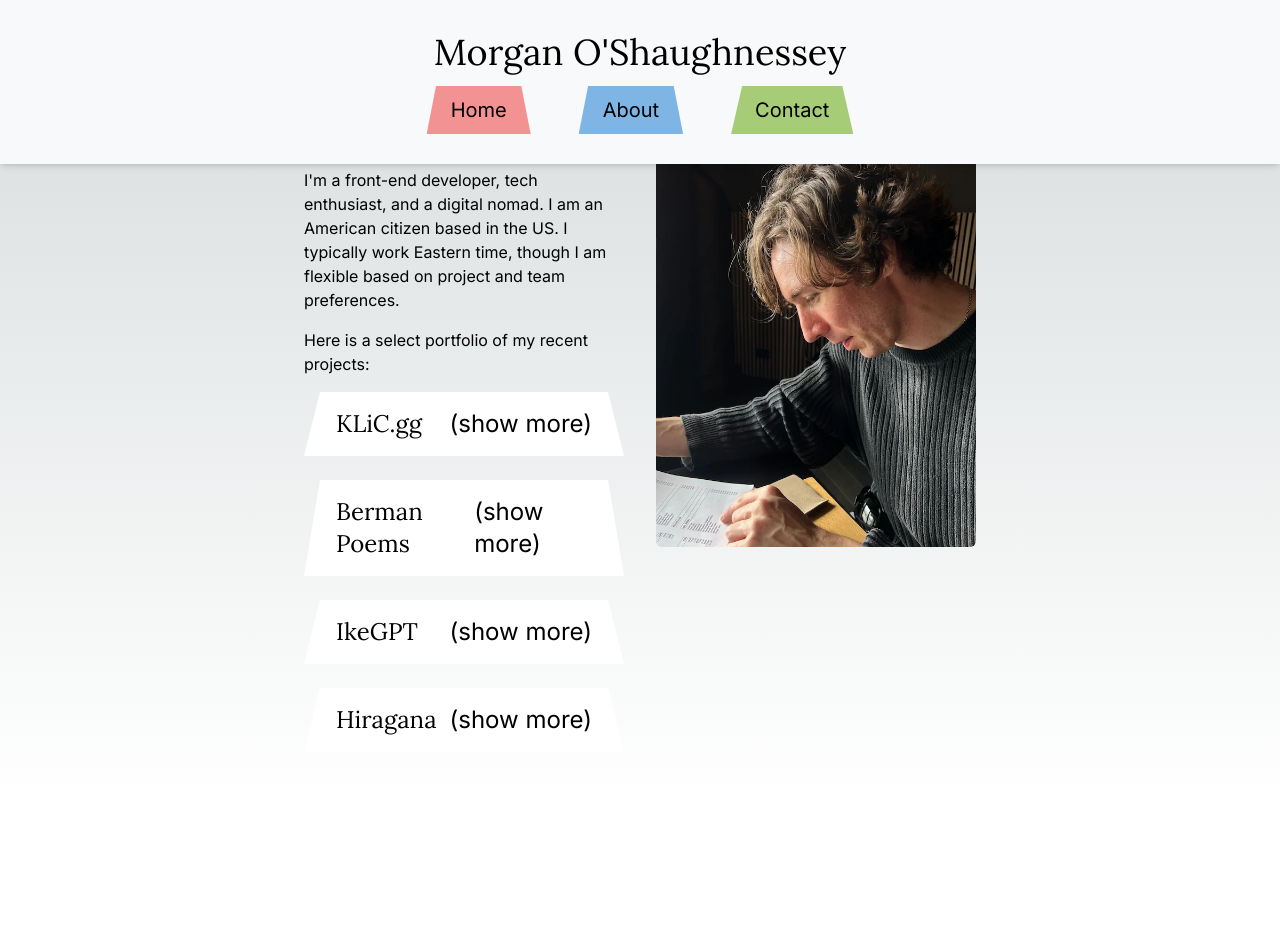
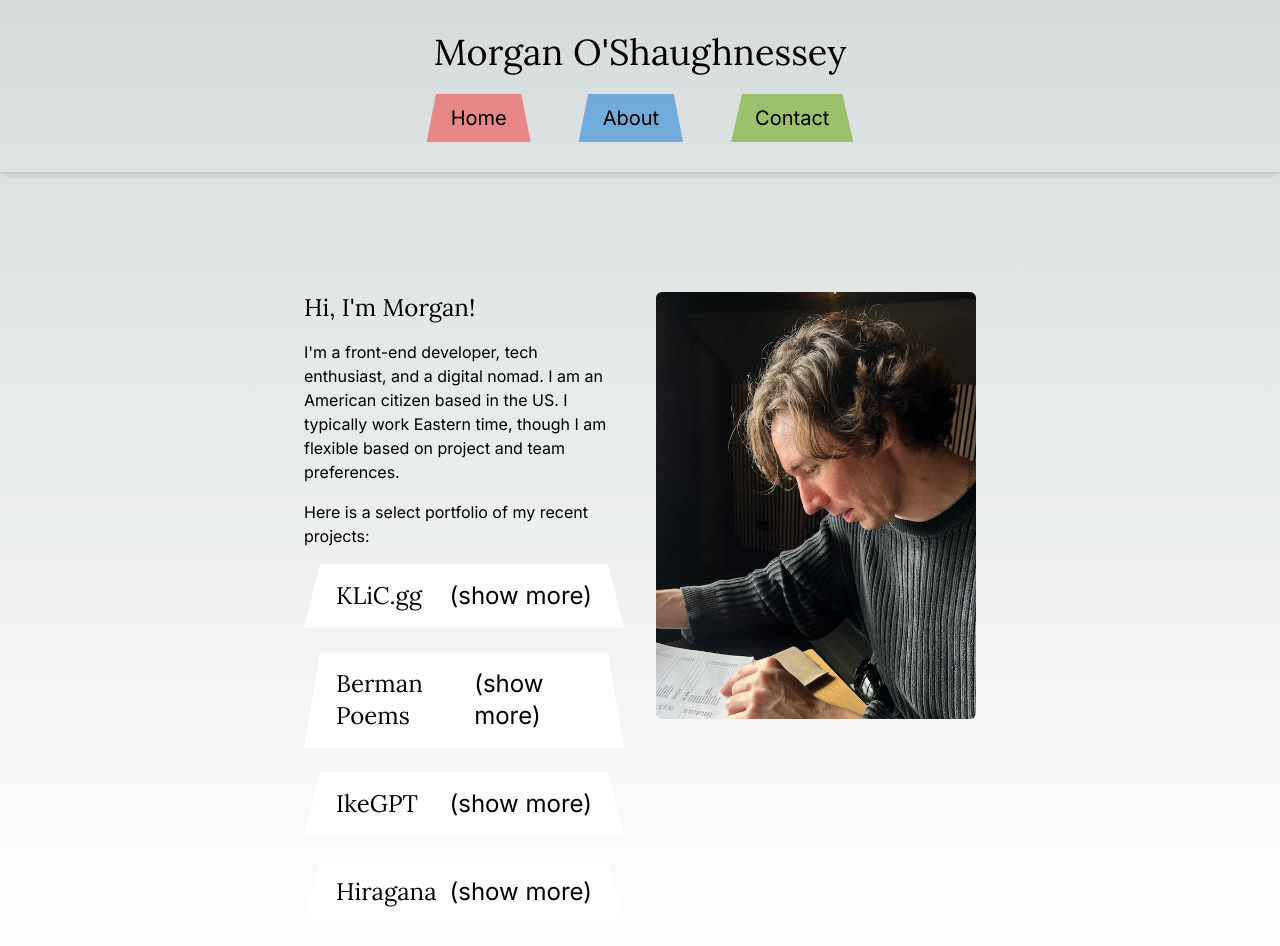
Before and after one commit to theMorganObject/tmo-portfolio, a Next.js app: page / in a window 1280 px wide. Shown: the top 946 px of the page. Before the commit the page ends 800 px from the top, so only its background shows below. Built offline with nearby package versions, Linux system fonts and the light colour scheme.

Commit message:
working commit header styling

```diff
--- a/src/app/layout.tsx
+++ b/src/app/layout.tsx
@@ -1,3 +1,4 @@
+// layout.tsx
 import './globals.css';
 import type { Metadata } from 'next';
 import { Inter, Lora } from 'next/font/google';
@@ -20,7 +21,7 @@ export const metadata: Metadata = {
   description:
     "Home page of Morgan O'Shaughnessey, front-end developer and Professional Scrum Master",
   keywords:
-    "dev, developer, front-end developer, front end developer, web development, agile, professional scrum master, Next.js, React, React.js, Morgan, Morgan O'Shaughnessey",
+    "dev, developer, front-end developer, web development, agile, scrum master, Next.js, React, Morgan O'Shaughnessey",
 };
 
 export default function RootLayout({
@@ -30,9 +31,9 @@ export default function RootLayout({
 }) {
   return (
     <html lang='en' className={`${inter.variable} ${lora.variable}`}>
-      <body className='font-sans'>
+      <body className='font-sans bg-white text-gray-800 antialiased'>
         <Header />
-        {children}
+        <main>{children}</main>
       </body>
     </html>
   );
--- a/src/components/UI/Header.tsx
+++ b/src/components/UI/Header.tsx
@@ -1,17 +1,16 @@
+// Header.tsx
 import Nav from './Nav';
 
 function Header() {
   const fullName = "Morgan O'Shaughnessey";
 
   return (
-    <>
-      <header className='fixed top-0 left-0 right-0 flex flex-col items-center justify-center py-4 bg-gray-0 z-50 shadow-md 2xs:pb-5 md:py-6 lg:py-8'>
-        <h1 className='font-serif text-gray-950 text-2xl mb-5 2xs:mb-6 xs:text-3xl md:text-4xl'>
-          {fullName}
-        </h1>
-        <Nav />
-      </header>
-    </>
+    <header className='sticky top-0 flex flex-col items-center justify-center bg-gray-100 z-50 shadow-md px-4 py-4 md:py-6 lg:py-8'>
+      <h1 className='font-serif text-gray-900 text-2xl mb-4 2xs:mb-6 xs:text-3xl md:text-4xl md:mb-8'>
+        {fullName}
+      </h1>
+      <Nav />
+    </header>
   );
 }
 
```
